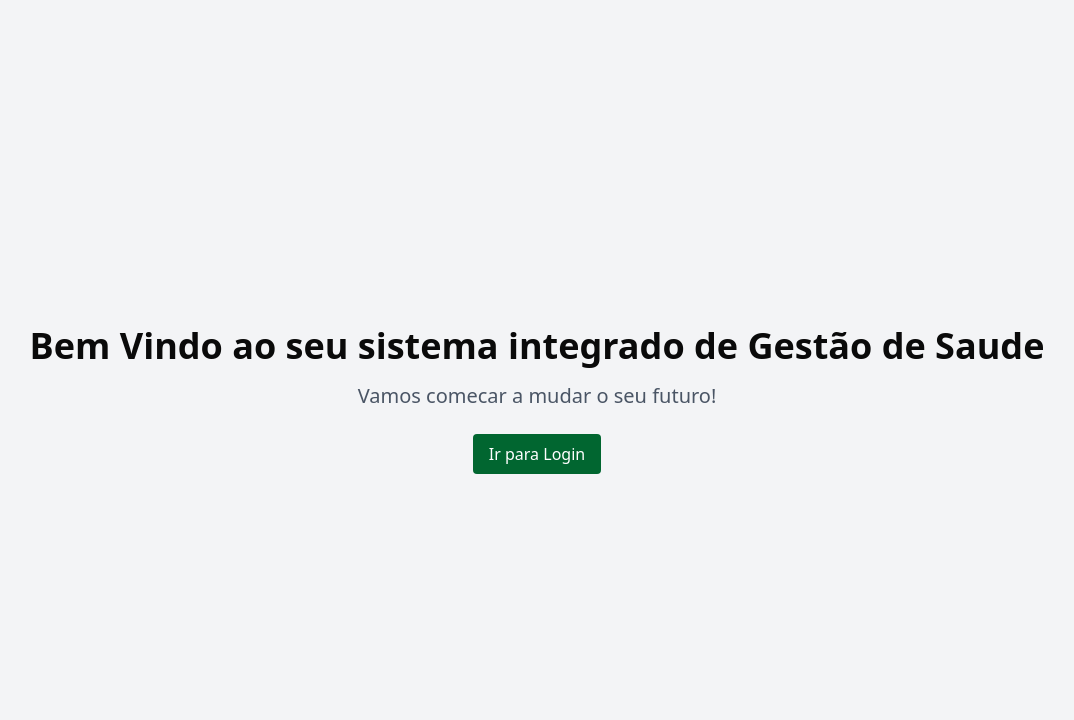
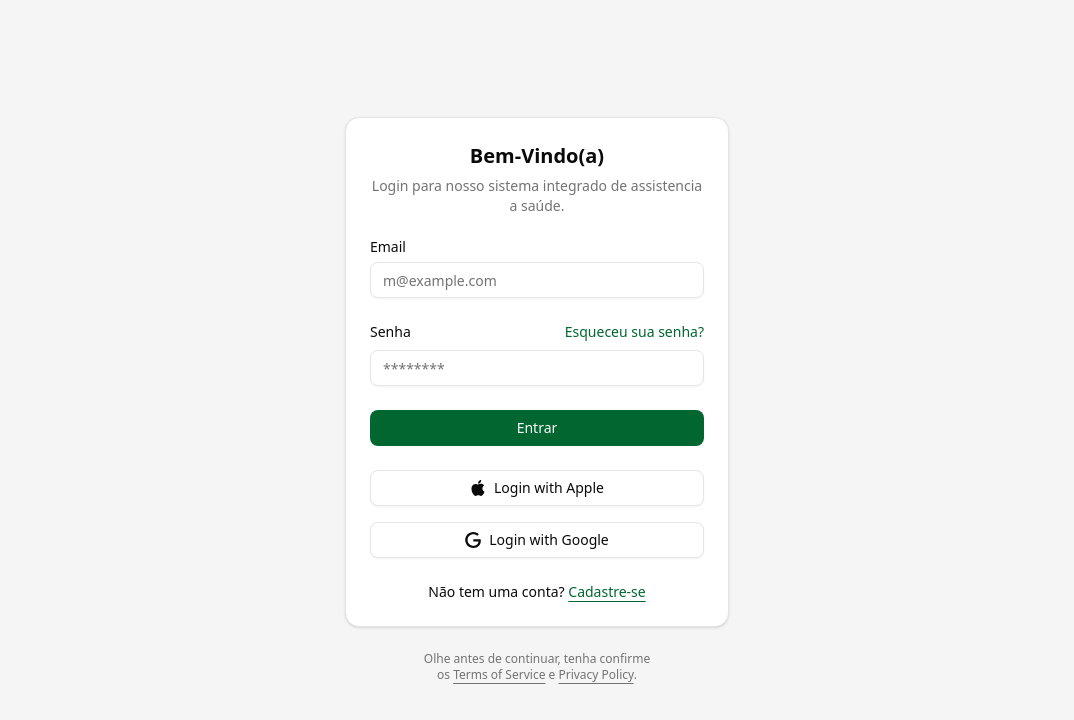
Before and after one commit to Hermeson69/NutriSaas, a React (Vite) app: page / in a window 1280 px wide. Shown: the top 720 px of the page, without its empty margins (103-1177 px from the left). Built offline with nearby package versions, Linux system fonts and the light colour scheme.

Commit message:
feat: new app - index

```diff
--- a/src/App.tsx
+++ b/src/App.tsx
@@ -20,8 +20,8 @@ const App = () => (
     <Sonner />
     <BrowserRouter>
       <Routes>
-        <Route path="/" element={<Index />} />
-        <Route path="/LoginPage" element={<LoginPage />} />
+        {/*<Route path="/" element={<Index />} />*/}
+        <Route path="/" element={<LoginPage />} />
         <Route path="/onboarding" element={<OnboardingPage />} />
         <Route path="/DashBoard" element={<DashboardApp />}>
           <Route index element={<DashBoard />} />
```
